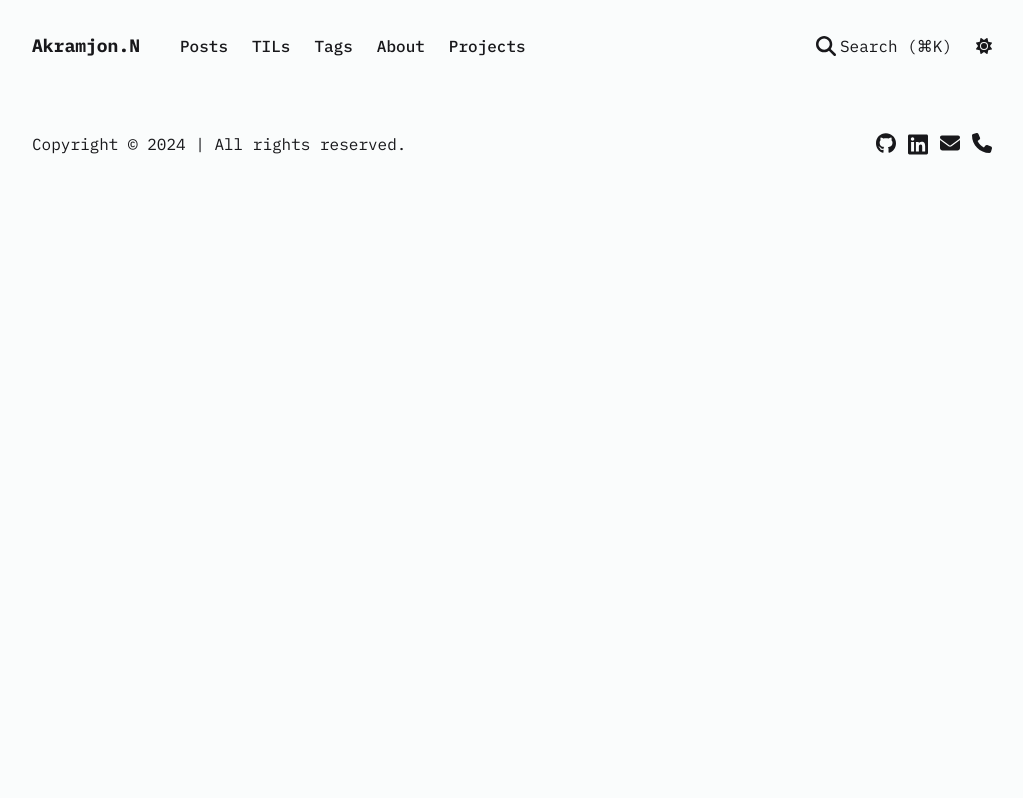
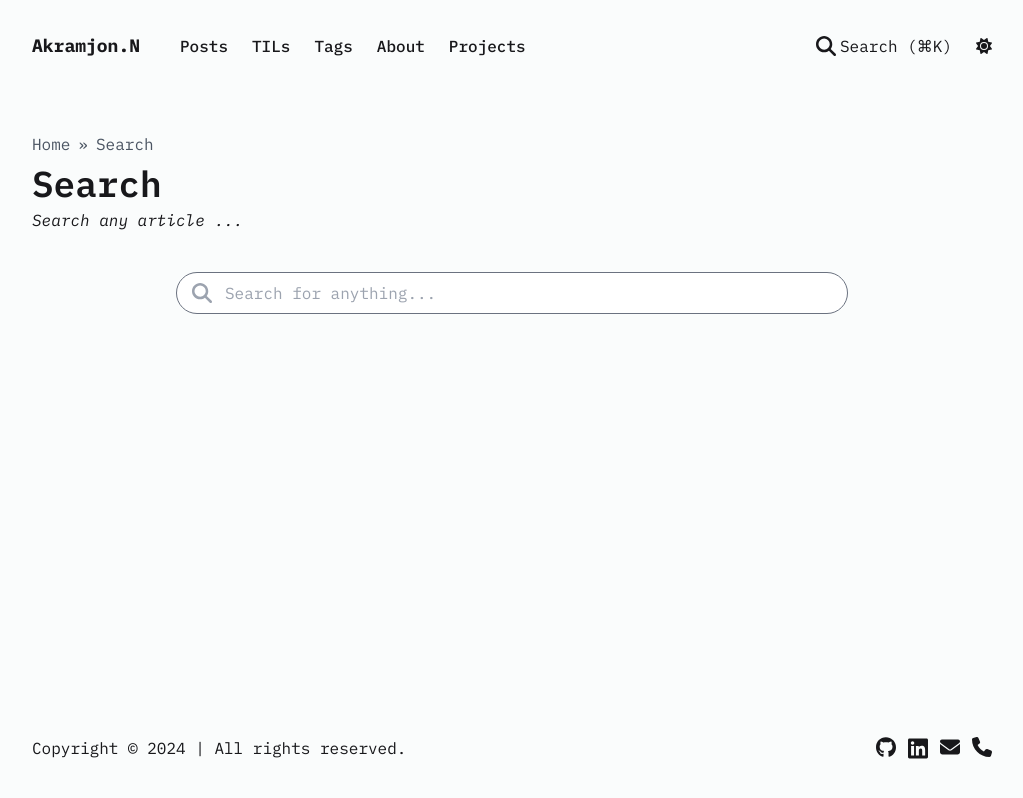
Before and after one commit to akramjonnuriddinov/akramjon-uz-nuxt, a Nuxt app: page /search in a window 1280 px wide. Shown: the whole page, without its empty margins (128-1151 px from the left). Built offline with nearby package versions, Linux system fonts and the light colour scheme.

Commit message:
add search page

```diff
--- /dev/null
+++ b/pages/search/index.vue
@@ -0,0 +1,17 @@
+<template>
+  <AppContainer>
+    <AppBreadcrump bread-crump="Search" />
+    <h1 class="mb-1 text-4xl font-semibold">Search</h1>
+    <p class="italic">Search any article ...</p>
+    <div class="flex items-center justify-center">
+      <div class="relative w-[70%] flex items-center py-10">
+        <input
+          class="w-full px-12 py-2 border border-gray-500 rounded-full focus:outline-primary-dark"
+          type="text"
+          placeholder="Search for anything..."
+        />
+        <IconsSearch class="absolute w-5 text-gray-400 left-4" />
+      </div>
+    </div>
+  </AppContainer>
+</template>
```
